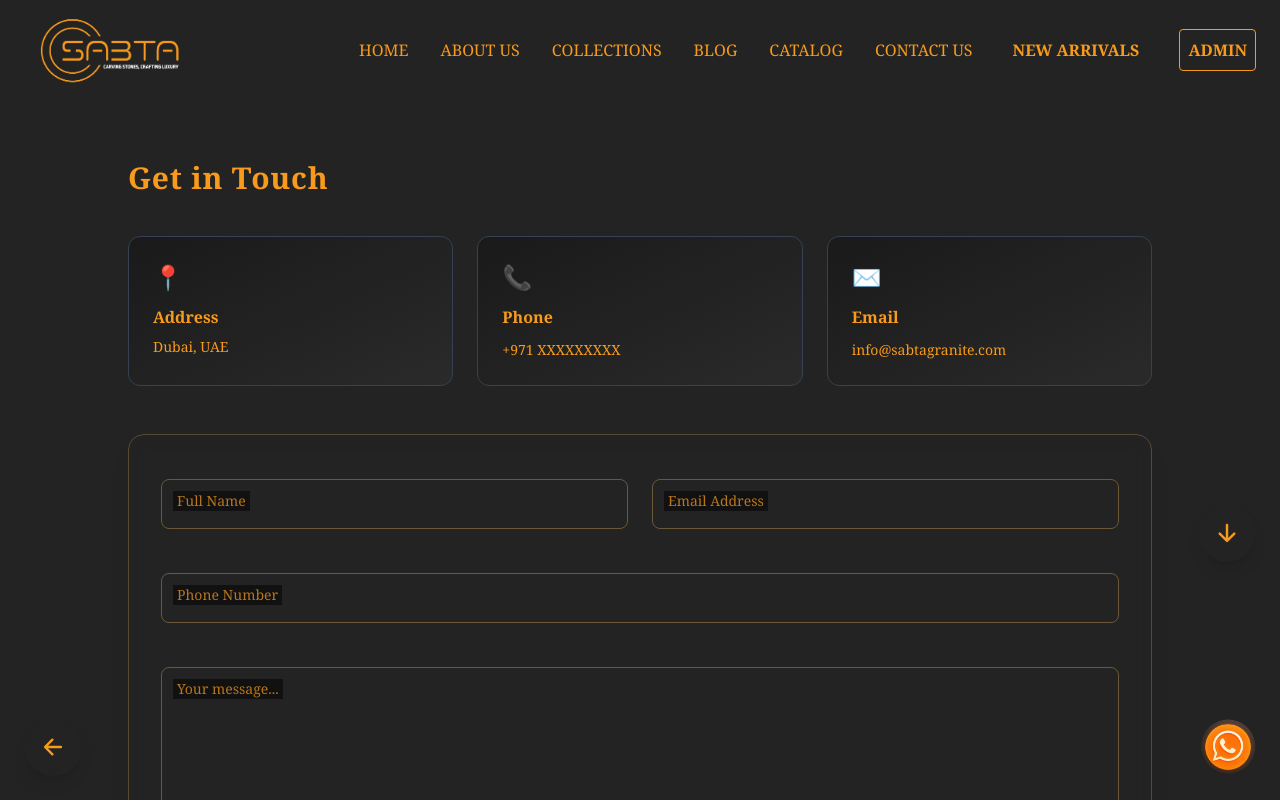
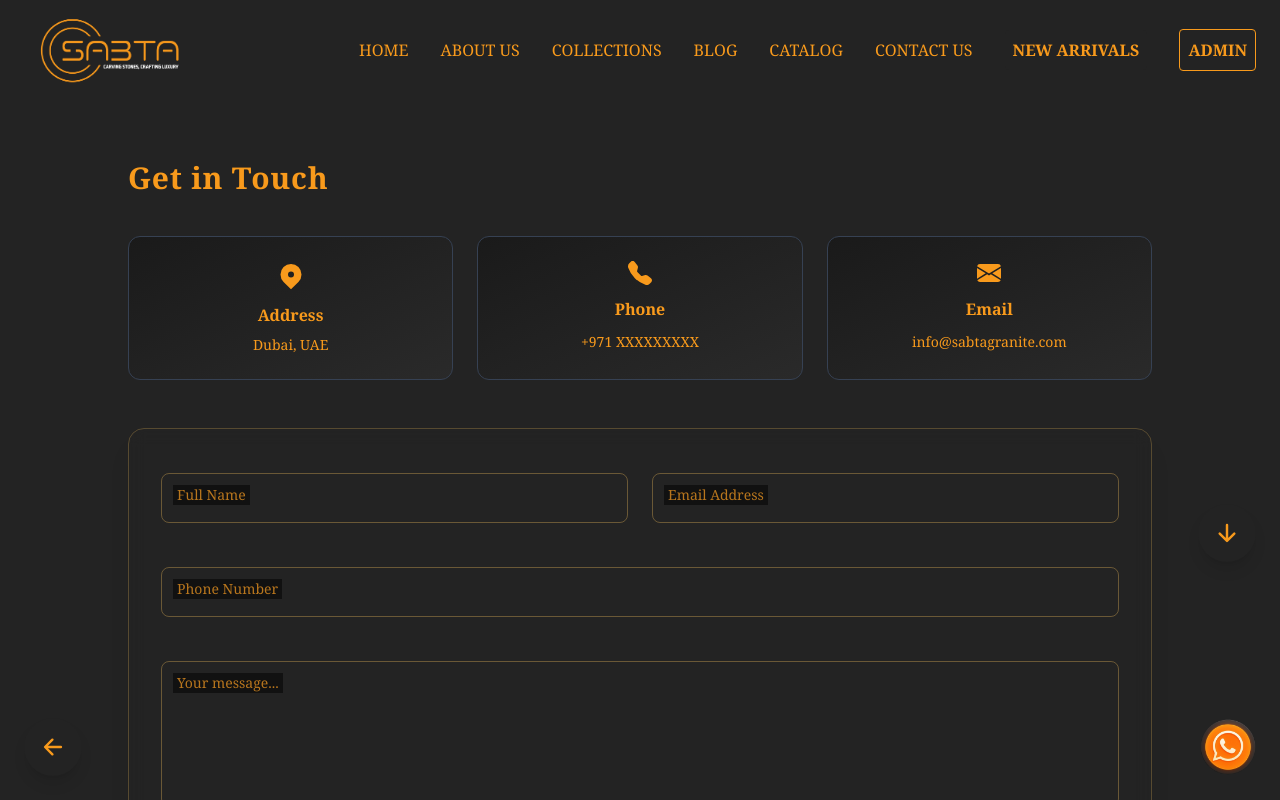
Before and after one commit to wajiddaudtamboli/Sabta-Webpage, a React (Vite) app in the folder frontend/: page /contact in a window 1280 px wide. Shown: the top 800 px of the page. Built offline with nearby package versions, Linux system fonts and the light colour scheme; no server answers.

Commit message:
Fix contact icons - use proper React Icons centered and styled

```diff
--- a/frontend/src/components/ContactForm.jsx
+++ b/frontend/src/components/ContactForm.jsx
@@ -1,4 +1,6 @@
 import { IoMdSend } from "react-icons/io";
+import { HiLocationMarker } from "react-icons/hi";
+import { BsTelephoneFill, BsEnvelopeFill } from "react-icons/bs";
 import { useState, useEffect } from "react";
 import { api } from "../api/api";
 
@@ -65,23 +67,29 @@ const ContactForm = () => {
 
       {/* Contact Information Cards */}
       <div className="grid grid-cols-1 md:grid-cols-3 gap-6 mb-12">
-        <div className="bg-gradient-to-br from-[#1a1a1a] to-[#2a2a2a] p-6 rounded-xl border border-gray-700">
-          <div className="text-[#d4a853] text-2xl mb-3">📍</div>
-          <h3 className="font-semibold mb-2">Address</h3>
+        <div className="bg-gradient-to-br from-[#1a1a1a] to-[#2a2a2a] p-6 rounded-xl border border-gray-700 text-center">
+          <div className="flex justify-center mb-3">
+            <HiLocationMarker className="text-[#d4a853] text-3xl" />
+          </div>
+          <h3 className="font-semibold mb-2 text-[#d4a853]">Address</h3>
           <p className="text-gray-400 text-sm">{info.address}</p>
         </div>
 
-        <div className="bg-gradient-to-br from-[#1a1a1a] to-[#2a2a2a] p-6 rounded-xl border border-gray-700">
-          <div className="text-[#d4a853] text-2xl mb-3">📞</div>
-          <h3 className="font-semibold mb-2">Phone</h3>
+        <div className="bg-gradient-to-br from-[#1a1a1a] to-[#2a2a2a] p-6 rounded-xl border border-gray-700 text-center">
+          <div className="flex justify-center mb-3">
+            <BsTelephoneFill className="text-[#d4a853] text-2xl" />
+          </div>
+          <h3 className="font-semibold mb-2 text-[#d4a853]">Phone</h3>
           <a href={`tel:${info.phone}`} className="text-gray-400 text-sm hover:text-[#d4a853] transition-colors">
             {info.phone}
           </a>
         </div>
 
-        <div className="bg-gradient-to-br from-[#1a1a1a] to-[#2a2a2a] p-6 rounded-xl border border-gray-700">
-          <div className="text-[#d4a853] text-2xl mb-3">✉️</div>
-          <h3 className="font-semibold mb-2">Email</h3>
+        <div className="bg-gradient-to-br from-[#1a1a1a] to-[#2a2a2a] p-6 rounded-xl border border-gray-700 text-center">
+          <div className="flex justify-center mb-3">
+            <BsEnvelopeFill className="text-[#d4a853] text-2xl" />
+          </div>
+          <h3 className="font-semibold mb-2 text-[#d4a853]">Email</h3>
           <a href={`mailto:${info.email}`} className="text-gray-400 text-sm hover:text-[#d4a853] transition-colors">
             {info.email}
           </a>
```
